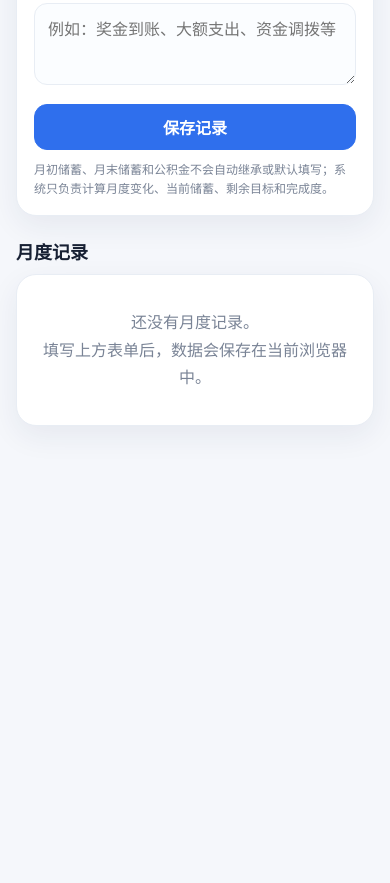
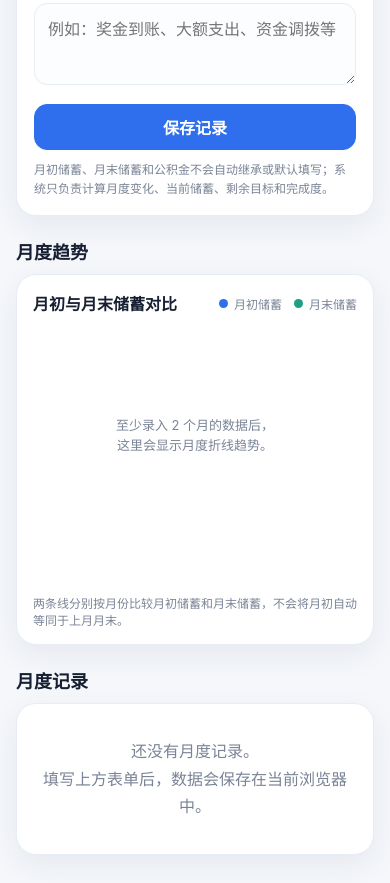
Before and after one commit to 5yy5y4jvrj-tech/pp-, a plain HTML site: page index.html in a window 390 px wide. Shown: the part 902-1785 px from the top of the page. Before the commit the page ends 1368 px from the top, so only its background shows below. Drawn offline with Linux system fonts and the light colour scheme.

Commit message:
Add files via upload

```diff
--- a/index.html
+++ b/index.html
@@ -22,6 +22,20 @@ section{margin-top:22px}.sectionHead{display:flex;justify-content:space-between;
 .records{display:grid;gap:11px}.record{padding:16px}.recordTop{display:flex;justify-content:space-between;gap:12px}.month{font-size:18px;font-weight:800}.change{font-size:13px;font-weight:700;margin-top:4px}.pos{color:var(--green)}.neg{color:var(--red)}.neu{color:var(--muted)}.recordBtns{display:flex;gap:6px}.small{border:0;border-radius:10px;padding:8px 10px;font-size:13px;font-weight:700;background:#edf4ff;color:var(--blue)}.small.del{background:#fff0f0;color:var(--red)}
 .recordGrid{display:grid;grid-template-columns:repeat(3,1fr);gap:8px;margin-top:14px}.item{background:#f8fafc;border-radius:13px;padding:10px 9px;min-width:0}.item span{display:block;color:var(--muted);font-size:11px;margin-bottom:4px}.item strong{font-size:14px;overflow-wrap:anywhere}.note{font-size:13px;color:#526076;line-height:1.6;margin-top:12px;padding-top:11px;border-top:1px solid var(--line)}.empty{text-align:center;padding:34px 20px;color:var(--muted);line-height:1.7}.hidden{display:none!important}
 .modalWrap{position:fixed;inset:0;background:rgba(13,25,45,.35);display:none;align-items:flex-end;justify-content:center;padding:16px;z-index:20}.modalWrap.open{display:flex}.modal{width:min(100%,460px);background:#fff;border-radius:22px;padding:19px}.modal h3{margin:0 0 6px}.modal p{margin:0 0 14px;color:var(--muted);font-size:13px}.toast{position:fixed;left:50%;bottom:28px;transform:translateX(-50%);background:#172033;color:#fff;border-radius:999px;padding:11px 17px;font-size:13px;opacity:0;pointer-events:none;transition:.2s;z-index:30}.toast.show{opacity:1;transform:translate(-50%,-5px)}
+
+.chartCard{padding:16px}
+.chartHead{display:flex;justify-content:space-between;align-items:center;gap:12px;margin-bottom:10px}
+.chartTitle{font-size:16px;font-weight:800}
+.legend{display:flex;gap:12px;flex-wrap:wrap;font-size:12px;color:var(--muted)}
+.legendItem{display:flex;align-items:center;gap:6px}
+.legendDot{width:9px;height:9px;border-radius:50%;display:inline-block}
+.legendDot.start{background:var(--blue)}
+.legendDot.end{background:var(--green)}
+.chartWrap{position:relative;width:100%;height:260px}
+#trendChart{width:100%;height:100%;display:block}
+.chartEmpty{height:220px;display:flex;align-items:center;justify-content:center;text-align:center;color:var(--muted);font-size:13px;line-height:1.6}
+.chartNote{margin-top:9px;color:var(--muted);font-size:12px}
+
 @media(min-width:720px){.grid4{grid-template-columns:repeat(4,1fr)}.fields{grid-template-columns:repeat(2,1fr)}.full{grid-column:1/-1}.recordGrid{grid-template-columns:repeat(5,1fr)}}
 </style>
 </head>
@@ -49,6 +63,25 @@ section{margin-top:22px}.sectionHead{display:flex;justify-content:space-between;
 <div class="notice">月初储蓄、月末储蓄和公积金不会自动继承或默认填写；系统只负责计算月度变化、当前储蓄、剩余目标和完成度。</div>
 </form>
 </section>
+
+<section>
+  <div class="sectionHead"><h2>月度趋势</h2></div>
+  <div class="card chartCard">
+    <div class="chartHead">
+      <div class="chartTitle">月初与月末储蓄对比</div>
+      <div class="legend">
+        <span class="legendItem"><i class="legendDot start"></i>月初储蓄</span>
+        <span class="legendItem"><i class="legendDot end"></i>月末储蓄</span>
+      </div>
+    </div>
+    <div class="chartWrap" id="chartWrap">
+      <canvas id="trendChart"></canvas>
+      <div class="chartEmpty hidden" id="chartEmpty">至少录入 2 个月的数据后，<br>这里会显示月度折线趋势。</div>
+    </div>
+    <div class="chartNote">两条线分别按月份比较月初储蓄和月末储蓄，不会将月初自动等同于上月月末。</div>
+  </div>
+</section>
+
 <section><div class="sectionHead"><h2>月度记录</h2><button class="btn red hidden" id="clearBtn">清空全部</button></div><div class="records" id="records"></div></section>
 </div>
 <div class="modalWrap" id="modal"><div class="modal"><h3>设置储蓄目标</h3><p>目标只影响进度计算，不会修改月度记录。</p><label for="targetInput">目标金额</label><input id="targetInput" type="number" min="0" step="0.01" inputmode="decimal" placeholder="请手动填写"><div class="formBtns"><button class="btn" id="closeModal">取消</button><button class="btn primary" id="saveTarget">保存目标</button></div></div></div>
@@ -60,10 +93,50 @@ function toast(t){$("toast").textContent=t;$("toast").classList.add("show");clea
 function load(){try{const d=JSON.parse(localStorage.getItem(KEY)||"null");if(!d)return;state.target=num(d.target)??0;state.records=Array.isArray(d.records)?d.records:[];state.updatedAt=d.updatedAt||null}catch(e){toast("本地数据读取失败")}}
 function save(){state.updatedAt=new Date().toISOString();localStorage.setItem(KEY,JSON.stringify({version:1,target:state.target,records:state.records,updatedAt:state.updatedAt}))}
 function latest(){return[...state.records].sort((a,b)=>b.month.localeCompare(a.month))[0]||null}
+
+function drawTrendChart(){
+  const canvas=$("trendChart"),empty=$("chartEmpty");
+  const rows=[...state.records].sort((a,b)=>a.month.localeCompare(b.month));
+  if(rows.length<2){
+    canvas.classList.add("hidden");empty.classList.remove("hidden");return;
+  }
+  canvas.classList.remove("hidden");empty.classList.add("hidden");
+  const rect=canvas.parentElement.getBoundingClientRect(),dpr=Math.max(1,window.devicePixelRatio||1);
+  canvas.width=Math.round(rect.width*dpr);canvas.height=Math.round(rect.height*dpr);
+  const ctx=canvas.getContext("2d");ctx.setTransform(dpr,0,0,dpr,0,0);
+  const W=rect.width,H=rect.height,pad={l:48,r:16,t:18,b:40};
+  const vals=rows.flatMap(r=>[Number(r.start),Number(r.end)]);
+  let min=Math.min(...vals),max=Math.max(...vals);
+  if(min===max){min=Math.max(0,min-1);max=max+1}
+  const span=max-min,extra=span*.12;min=Math.max(0,min-extra);max=max+extra;
+  const x=i=>pad.l+(rows.length===1?0:(W-pad.l-pad.r)*i/(rows.length-1));
+  const y=v=>pad.t+(H-pad.t-pad.b)*(1-(v-min)/(max-min));
+  ctx.clearRect(0,0,W,H);
+  ctx.strokeStyle="#e8edf4";ctx.lineWidth=1;ctx.fillStyle="#7a8496";ctx.font="11px -apple-system,BlinkMacSystemFont,'Segoe UI',sans-serif";
+  for(let i=0;i<4;i++){
+    const yy=pad.t+(H-pad.t-pad.b)*i/3,value=max-(max-min)*i/3;
+    ctx.beginPath();ctx.moveTo(pad.l,yy);ctx.lineTo(W-pad.r,yy);ctx.stroke();
+    ctx.textAlign="right";ctx.textBaseline="middle";ctx.fillText(money(Math.round(value)),pad.l-7,yy);
+  }
+  rows.forEach((r,i)=>{
+    const xx=x(i);
+    ctx.fillStyle="#7a8496";ctx.textAlign="center";ctx.textBaseline="top";
+    const label=r.month.slice(2).replace("-","/");
+    ctx.fillText(label,xx,H-pad.b+11);
+  });
+  function line(key,color){
+    ctx.strokeStyle=color;ctx.lineWidth=2.5;ctx.lineJoin="round";ctx.lineCap="round";ctx.beginPath();
+    rows.forEach((r,i)=>{const xx=x(i),yy=y(Number(r[key]));i?ctx.lineTo(xx,yy):ctx.moveTo(xx,yy)});ctx.stroke();
+    rows.forEach((r,i)=>{const xx=x(i),yy=y(Number(r[key]));ctx.fillStyle="#fff";ctx.strokeStyle=color;ctx.lineWidth=2;ctx.beginPath();ctx.arc(xx,yy,4,0,Math.PI*2);ctx.fill();ctx.stroke()});
+  }
+  line("start","#2f6fed");line("end","#1aa184");
+}
+
 function render(){const l=latest(),current=l?Number(l.end):0,fund=l?Number(l.fund):0,remain=state.target?Math.max(state.target-current,0):0,p=state.target?Math.min(current/state.target*100,100):0;
 $("targetValue").textContent=money(state.target);$("currentValue").textContent=money(current);$("fundValue").textContent=money(fund);$("remainingValue").textContent=money(remain);$("remainingHint").textContent=state.target?(current>=state.target?"目标已完成":"还需继续积累"):"尚未设置目标";$("rate").textContent=`${p.toFixed(p%1?1:0)}%`;$("bar").style.width=`${p}%`;$("updated").textContent=state.updatedAt?`最后更新：${new Date(state.updatedAt).toLocaleString("zh-CN")}`:"尚未更新";
-const list=[...state.records].sort((a,b)=>b.month.localeCompare(a.month));$("records").innerHTML="";$("clearBtn").classList.toggle("hidden",!list.length);if(!list.length){$("records").innerHTML='<div class="card empty">还没有月度记录。<br>填写上方表单后，数据会保存在当前浏览器中。</div>';return}
+const list=[...state.records].sort((a,b)=>b.month.localeCompare(a.month));$("records").innerHTML="";$("clearBtn").classList.toggle("hidden",!list.length);if(!list.length){drawTrendChart();$("records").innerHTML='<div class="card empty">还没有月度记录。<br>填写上方表单后，数据会保存在当前浏览器中。</div>';return}
 list.forEach(r=>{const diff=Number(r.end)-Number(r.start),rt=Number(r.start)>0?diff/Number(r.start)*100:null,sign=diff>0?"+":"",cls=diff>0?"pos":diff<0?"neg":"neu",rtxt=rt===null?"无法计算增长率":`${sign}${rt.toFixed(2)}%`;const a=document.createElement("article");a.className="card record";a.innerHTML=`<div class="recordTop"><div><div class="month">${monthText(r.month)}</div><div class="change ${cls}">本月变化 ${sign}${money(diff)} · ${rtxt}</div></div><div class="recordBtns"><button class="small" data-edit="${r.month}">编辑</button><button class="small del" data-del="${r.month}">删除</button></div></div><div class="recordGrid"><div class="item"><span>月初储蓄</span><strong>${money(r.start)}</strong></div><div class="item"><span>月末储蓄</span><strong>${money(r.end)}</strong></div><div class="item"><span>公积金</span><strong>${money(r.fund)}</strong></div><div class="item"><span>增加金额</span><strong class="${cls}">${sign}${money(diff)}</strong></div><div class="item"><span>增长率</span><strong class="${cls}">${rtxt}</strong></div></div>${r.note?`<div class="note">${esc(r.note)}</div>`:""}`;$("records").appendChild(a)});
+drawTrendChart();
 document.querySelectorAll("[data-edit]").forEach(b=>b.onclick=()=>edit(b.dataset.edit));document.querySelectorAll("[data-del]").forEach(b=>b.onclick=()=>remove(b.dataset.del))}
 function reset(){$("form").reset();state.editing=null;$("formTitle").textContent="新增月度记录";$("saveBtn").textContent="保存记录";$("cancelBtn").classList.add("hidden")}
 function edit(m){const r=state.records.find(x=>x.month===m);if(!r)return;state.editing=m;$("month").value=r.month;$("start").value=r.start;$("end").value=r.end;$("fund").value=r.fund;$("note").value=r.note||"";$("formTitle").textContent=`编辑 ${monthText(m)}`;$("saveBtn").textContent="保存修改";$("cancelBtn").classList.remove("hidden");$("form").scrollIntoView({behavior:"smooth"})}
@@ -72,5 +145,5 @@ $("form").onsubmit=e=>{e.preventDefault();const month=$("month").value,start=num
 $("cancelBtn").onclick=reset;$("openTarget").onclick=()=>{$("targetInput").value=state.target||"";$("modal").classList.add("open")};$("closeModal").onclick=()=>$("modal").classList.remove("open");$("saveTarget").onclick=()=>{const v=num($("targetInput").value);if(v===null)return toast("请输入有效目标金额");state.target=v;save();render();$("modal").classList.remove("open");toast("目标已保存")};$("modal").onclick=e=>{if(e.target===$("modal"))$("modal").classList.remove("open")};
 $("exportBtn").onclick=()=>{const blob=new Blob([JSON.stringify({app:"财富仪表盘",version:1,target:state.target,records:state.records,updatedAt:state.updatedAt},null,2)],{type:"application/json"}),u=URL.createObjectURL(blob),a=document.createElement("a");a.href=u;a.download=`财富仪表盘备份-${new Date().toISOString().slice(0,10)}.json`;a.click();URL.revokeObjectURL(u);toast("数据已导出")};
 $("importBtn").onclick=()=>$("fileInput").click();$("fileInput").onchange=async e=>{const f=e.target.files[0];e.target.value="";if(!f)return;try{const d=JSON.parse(await f.text());if(!Array.isArray(d.records))throw 0;const rec=d.records.map(r=>({month:String(r.month||""),start:num(r.start),end:num(r.end),fund:num(r.fund),note:typeof r.note==="string"?r.note:""}));if(rec.some(r=>!/^\d{4}-\d{2}$/.test(r.month)||r.start===null||r.end===null||r.fund===null)||new Set(rec.map(r=>r.month)).size!==rec.length)throw 0;if(!confirm("导入会覆盖当前浏览器中的全部数据，是否继续？"))return;state.target=num(d.target)??0;state.records=rec;save();reset();render();toast("数据导入成功")}catch{toast("导入失败：文件格式不正确")}};
-$("clearBtn").onclick=()=>{if(!confirm("确认清空全部月度记录吗？储蓄目标会保留。"))return;state.records=[];save();reset();render();toast("月度记录已清空")};load();render();
+$("clearBtn").onclick=()=>{if(!confirm("确认清空全部月度记录吗？储蓄目标会保留。"))return;state.records=[];save();reset();render();toast("月度记录已清空")};window.addEventListener("resize",()=>{clearTimeout(window.chartResizeTimer);window.chartResizeTimer=setTimeout(drawTrendChart,120)});load();render();
 </script></body></html>
```
Also changed, not shown: README.txt.
